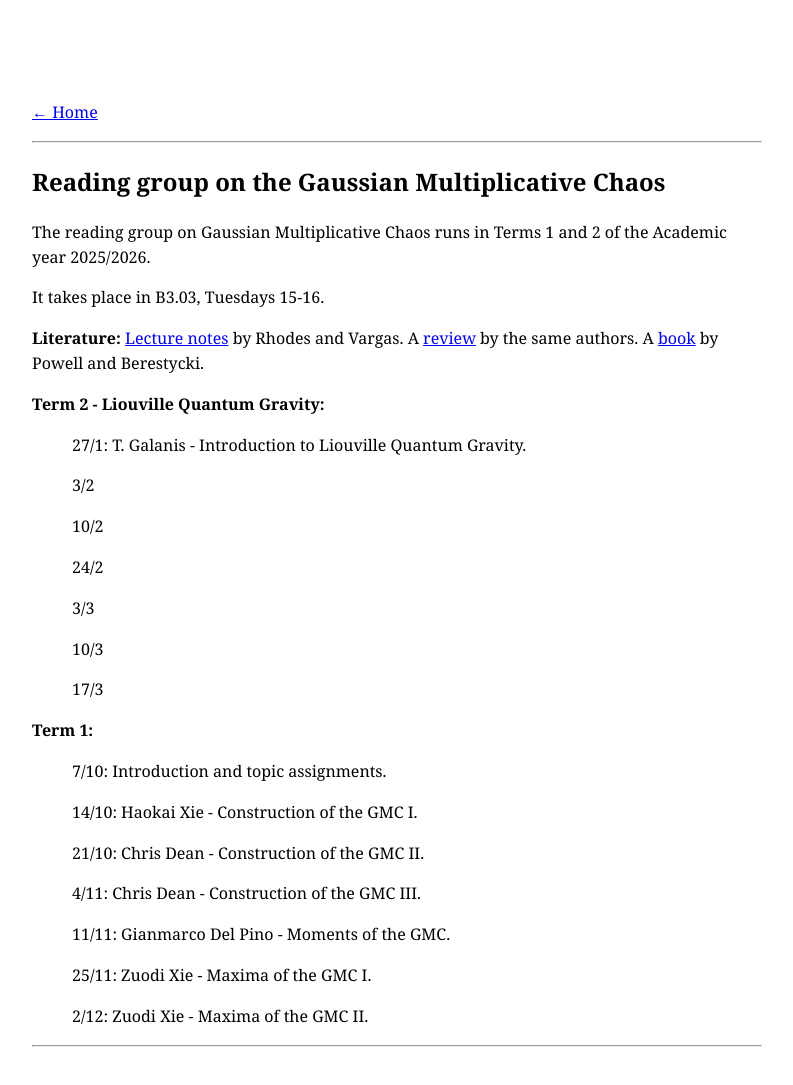
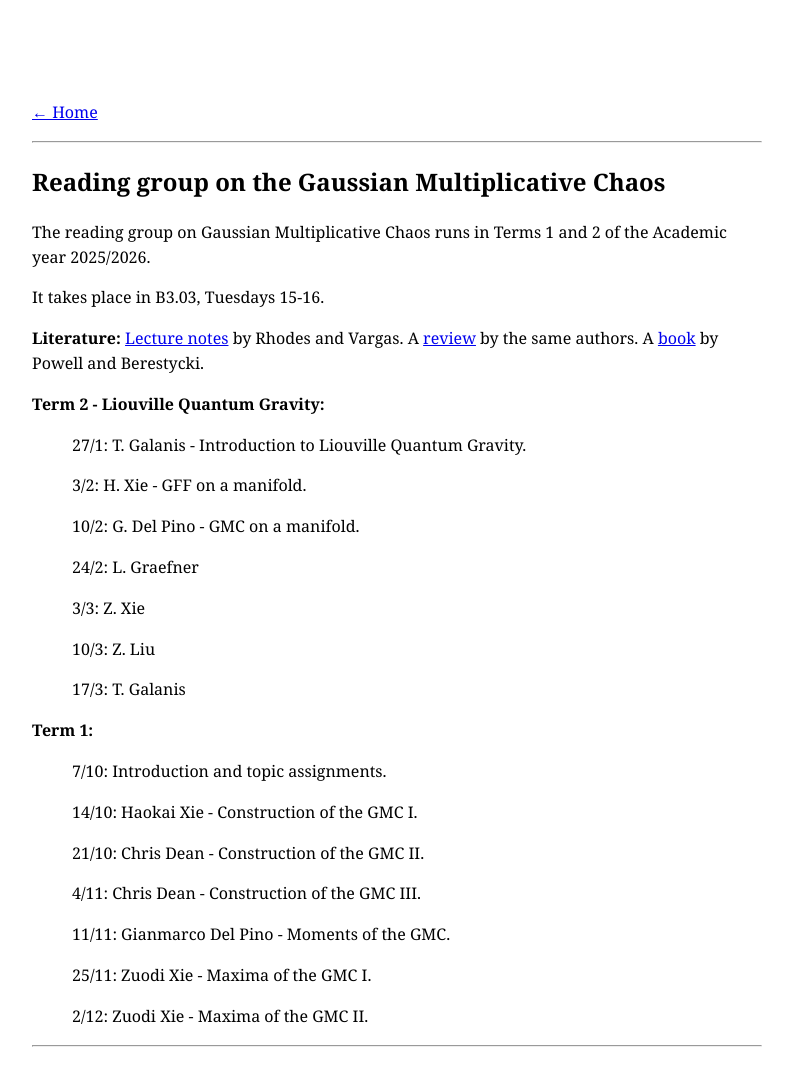
Before and after one commit to rosati-tom/rosati-tom.github.io, a Jekyll site: the page built from gmc.md, in a window 1280 px wide. Shown: the whole page, without its empty margins (243-1036 px from the left). Built offline with Jekyll 4.4.1, drawn with Linux system fonts in a browser that asks for light colours; some web fonts are replaced; our own code applies the rules of GitHub Pages for plain Markdown files.

Commit message:
Reading group update.

```diff
--- a/gmc.md
+++ b/gmc.md
@@ -15,17 +15,17 @@ It takes place in B3.03, Tuesdays 15-16.
 
 > 27/1: T. Galanis - Introduction to Liouville Quantum Gravity.
 
-> 3/2
+> 3/2: H. Xie - GFF on a manifold.
 
-> 10/2
+> 10/2: G. Del Pino - GMC on a manifold.
 
-> 24/2
+> 24/2: L. Graefner
 
-> 3/3
+> 3/3: Z. Xie
 
-> 10/3
+> 10/3: Z. Liu
 
-> 17/3
+> 17/3: T. Galanis
 
 **Term 1:**
 
```
